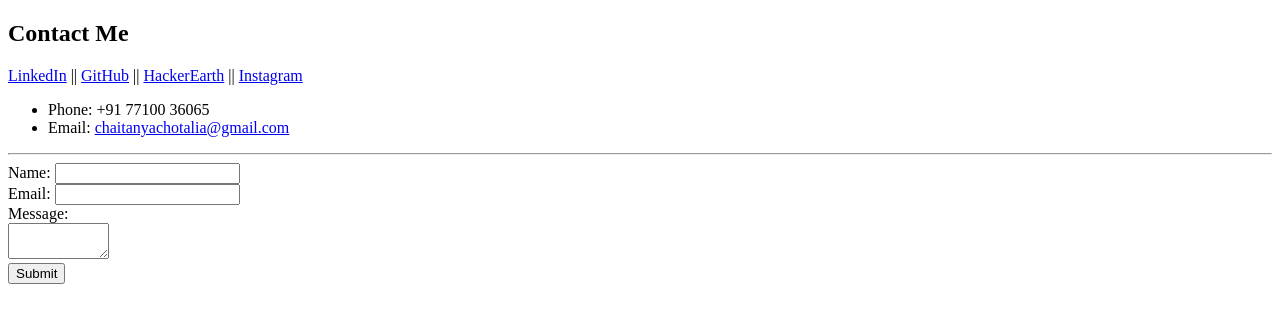
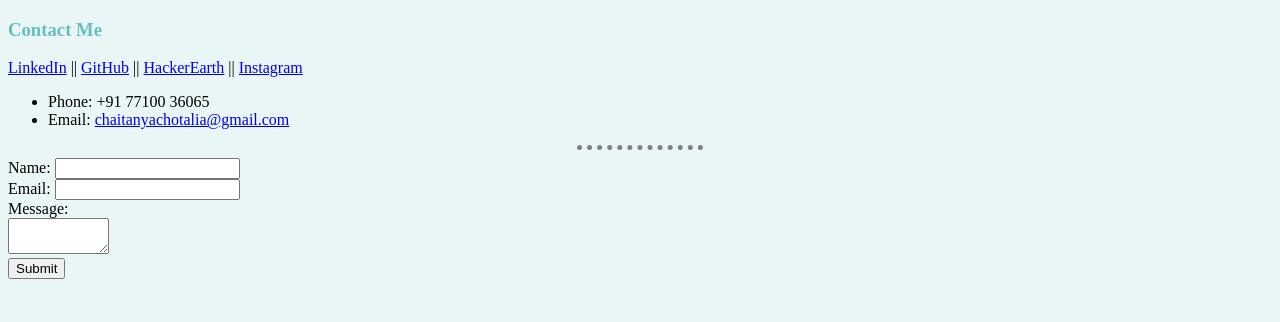
Before and after one commit to CHAITANYA510/cv, a plain HTML site: page contact-me.html in a window 1280 px wide. Drawn offline with Linux system fonts and the light colour scheme.

Commit message:
Completed CSS module

```diff
--- a/contact-me.html
+++ b/contact-me.html
@@ -3,9 +3,10 @@
   <head>
     <meta charset="utf-8">
     <title>My Contact Details</title>
+    <link rel="stylesheet" href="css/style.css"/>
   </head>
     <body>
-      <h2><strong>Contact Me</strong></h2>
+      <h3><strong>Contact Me</strong></h3>
       <a href="https://www.linkedin.com/in/chaitanya-chotalia/">LinkedIn</a> ||
       <a href="https://github.com/CHAITANYA510">GitHub</a> ||
       <a href="https://www.hackerearth.com/@chaitanya_510">HackerEarth</a> ||
--- /dev/null
+++ b/css/style.css
@@ -0,0 +1,35 @@
+/************** Tag Selector **************/
+
+body{
+  background-color: #EAF6F6;
+}
+hr{
+  border-style: none;
+  border-top-style: dotted;
+  border-color: grey;
+  border-width: 5px;
+  width: 10%;
+}
+h1, h3{
+  color: #66BFBF;
+}
+
+/*
+************** Class Selector **************
+
+.firstName{
+  color: red;
+}
+.profileImage:hover{
+  color: blue;
+}
+
+************* Id Selector *************
+
+#name{
+  color: red;
+}
+#rollnum:hover{
+  color: blue;
+}
+*/
```
Also changed, not shown: hobbies.html (+2 -1 lines), index.html (+6 -5 lines).
